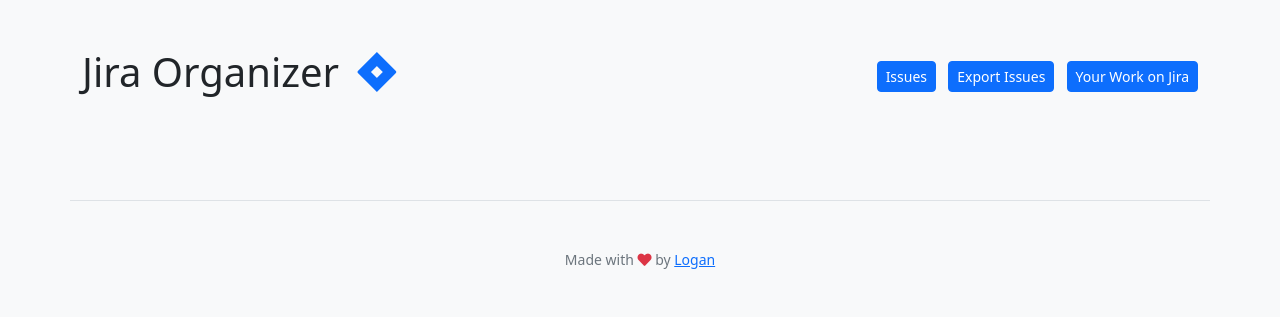
After one commit to loganbibby/jira-organizer, a Python web app: template jira_organizer/templates/_framework.html in a window 1280 px wide. The commit adds this page. Shown: the top 317 px of the page. Run offline with Jinja, Linux system fonts and the light colour scheme; the template is opened without the code that fills it, so the values that code supplies are empty.

Commit message:
Created a framework template

```diff
--- /dev/null
+++ b/jira_organizer/templates/_framework.html
@@ -0,0 +1,61 @@
+<!doctype html>
+<html lang="en">
+  <head>
+    <meta charset="utf-8">
+    <meta name="viewport" content="width=device-width, initial-scale=1">
+    <title>Jira Organizer</title>
+    <link rel="stylesheet" href="//code.jquery.com/ui/1.13.2/themes/base/jquery-ui.css">
+    <link href="https://cdn.jsdelivr.net/npm/bootstrap@5.2.2/dist/css/bootstrap.min.css" rel="stylesheet" integrity="sha384-Zenh87qX5JnK2Jl0vWa8Ck2rdkQ2Bzep5IDxbcnCeuOxjzrPF/et3URy9Bv1WTRi" crossorigin="anonymous">
+    <link rel="stylesheet" href="https://cdnjs.cloudflare.com/ajax/libs/font-awesome/5.15.4/css/all.min.css" integrity="sha512-1ycn6IcaQQ40/MKBW2W4Rhis/DbILU74C1vSrLJxCq57o941Ym01SwNsOMqvEBFlcgUa6xLiPY/NS5R+E6ztJQ==" crossorigin="anonymous" referrerpolicy="no-referrer" />
+    {% block head %}{% endblock %}
+  </head>
+  <body class="bg-light">
+    <div class="container">
+      <div class="row py-5 align-items-center">
+        <div class="col-6">
+          <h1>Jira Organizer <i class="fab fa-jira ps-2 text-primary"></i></h1>
+        </div>
+        <div class="col-6 text-end">
+          {% set btn_classes = "btn btn-sm btn-primary" %}
+          <ul class="list-unstyled list-inline mb-0">
+            {% if issue_count %}
+            <li class="list-inline-item small text-muted pe-4">
+              Displaying {{ issue_count }} issues.
+            </li>
+            {% endif %}
+            {% if request.path != '/' %}
+            <li class="list-inline-item">
+              <a href="/" class="{{ btn_classes }}">
+                  Issues
+              </a>
+            </li>
+            {% endif %}
+            {% if request.path != '/export' %}
+            <li class="list-inline-item">
+              <a href="/export" class="{{ btn_classes }}">
+                Export Issues
+              </a>
+            </li>
+            {% endif %}
+            <li class="list-inline-item">
+              <a href="https://{{ jira_subdomain }}.atlassian.net/jira/your-work" class="{{ btn_classes }}" target="_blank">
+                Your Work on Jira
+              </a>
+            </li>
+          </ul>
+        </div>
+      </div>
+    </div><!-- .container -->
+    <div class="container">
+      <div class="row">
+        {% block content %}{% endblock %}
+      </div><!-- .row -->
+    </div><!-- .container -->
+    <footer class="container my-5 py-5 border-top text-center text-muted small">
+      Made with <i class="fas fa-heart text-danger"></i> by <a href="https://loganbibby.com">Logan</a>
+    </footer>
+    <script src="https://code.jquery.com/jquery-3.6.0.js"></script>
+    <script src="https://cdn.jsdelivr.net/npm/bootstrap@5.2.2/dist/js/bootstrap.bundle.min.js" integrity="sha384-OERcA2EqjJCMA+/3y+gxIOqMEjwtxJY7qPCqsdltbNJuaOe923+mo//f6V8Qbsw3" crossorigin="anonymous"></script>
+    {% block body_end %}{% endblock %}
+  </body>
+</html>
```
Also changed, not shown: jira_organizer/templates/organizer.html (+8 -42 lines).
